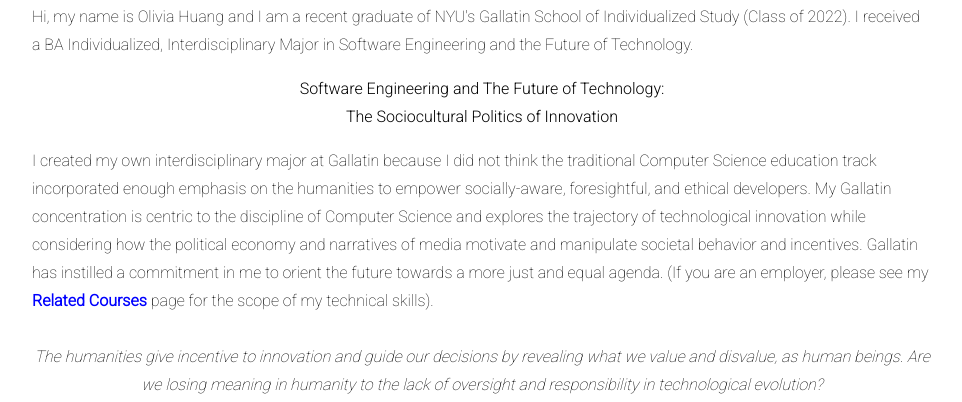
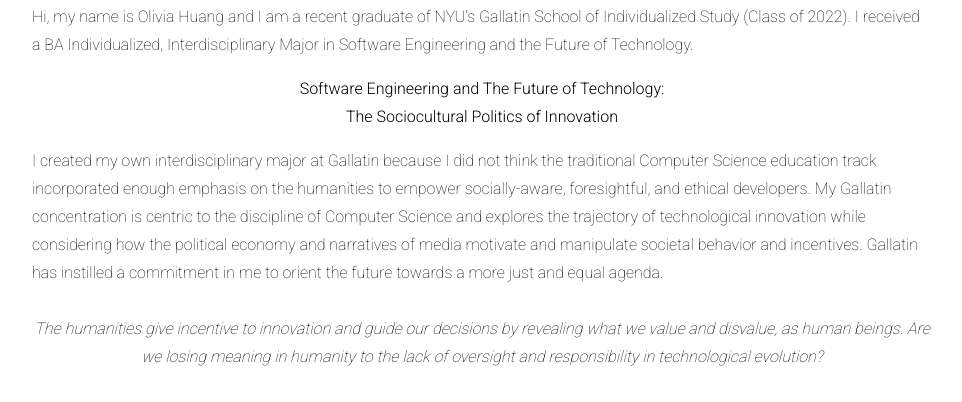
Before and after one commit to livhuang/oliviahuang-io, a website: page index.html in a window 1280 px wide. Shown: the part 449-851 px from the top of the page, without its empty margins (158-1120 px from the left). Drawn offline with Linux system fonts and the light colour scheme.

Commit message:
modifications

```diff
--- a/index.html
+++ b/index.html
@@ -106,7 +106,6 @@
                  to empower socially-aware, foresightful, and ethical developers. My Gallatin concentration is centric to the discipline of Computer Science
                  and explores the trajectory of technological innovation while considering how the political economy and narratives of media motivate and manipulate societal behavior and incentives.
                  Gallatin has instilled a commitment in me to orient the future towards a more just and equal agenda.
-                 (If you are an employer, please see my <a href = "relatedCourses.html"> Related Courses</a> page for the scope of my technical skills).
                  <br>
                  <br>
                  <div class = "centerText">
```
